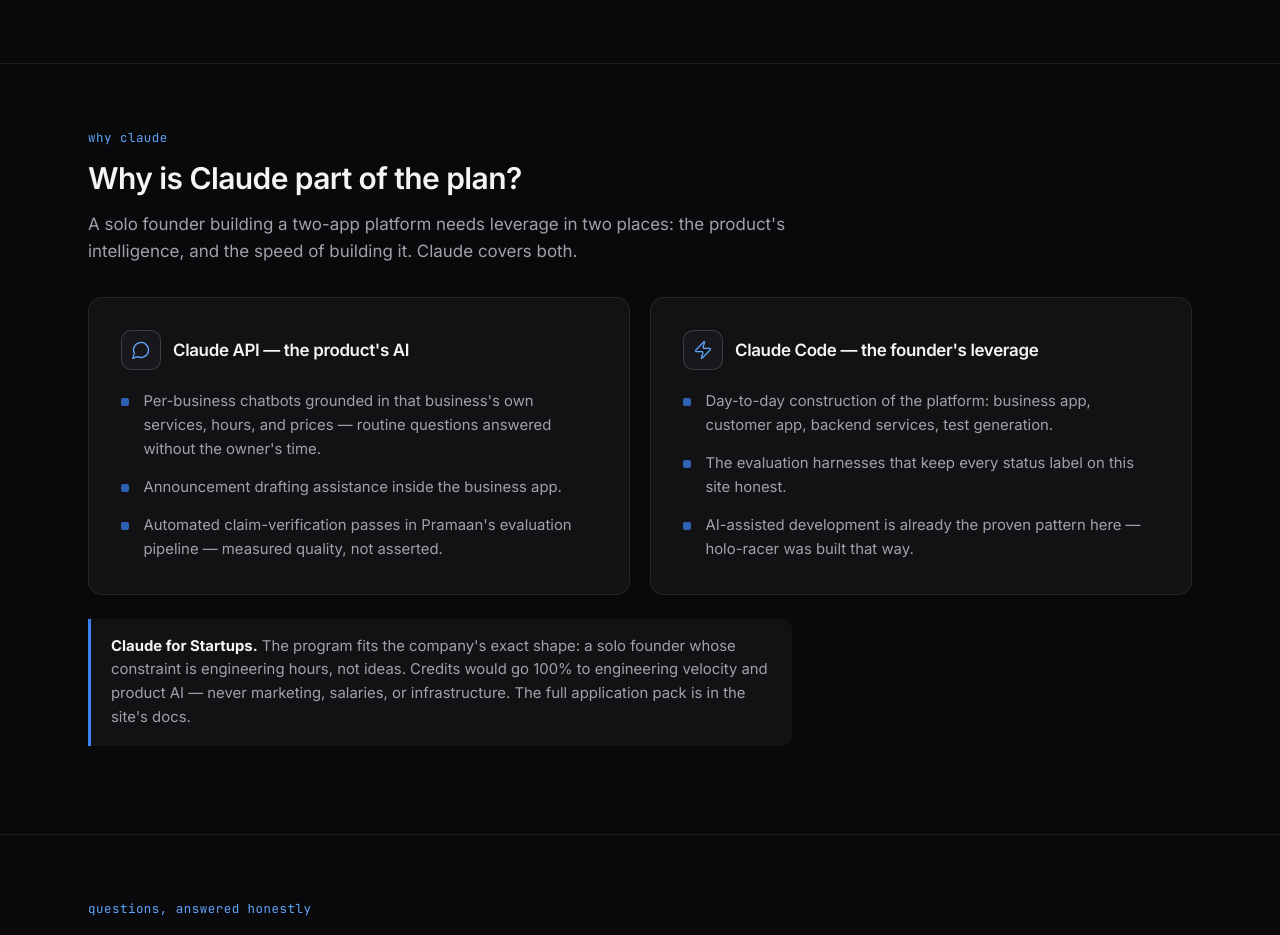
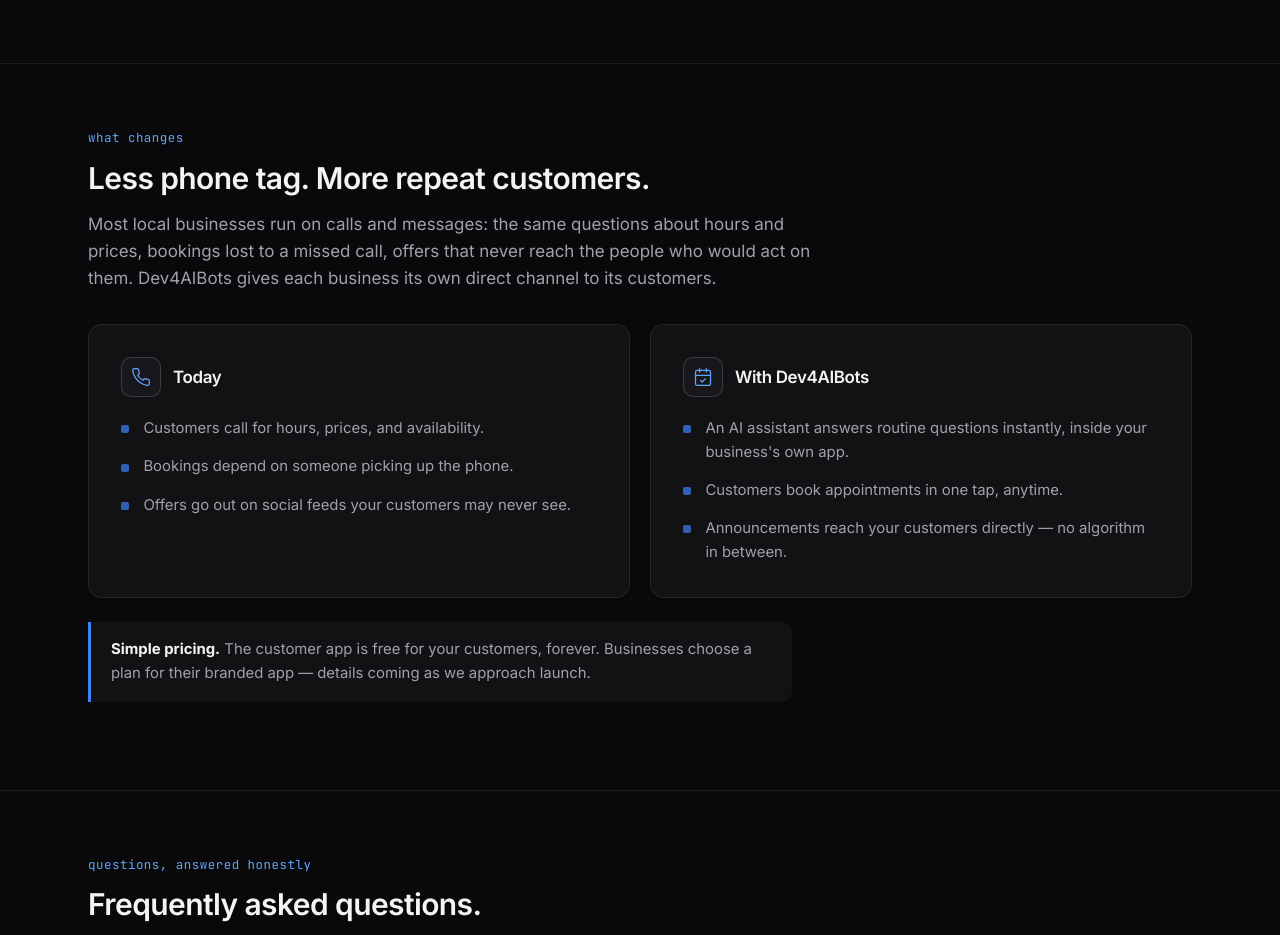
Before and after one commit to dev4aibots/dev4aibots, a Next.js app: page / in a window 1280 px wide. Shown: the part 4164-5099 px from the top of the page. Built offline with nearby package versions, Linux system fonts and the light colour scheme.

Commit message:
fix: normal business homepage — remove Claude/startup-program content; outcome-led What Changes section

```diff
--- a/app/contact/page.tsx
+++ b/app/contact/page.tsx
@@ -79,8 +79,8 @@
 
           <div className="note-box" style={{ maxWidth: "42rem" }}>
             <strong>What to write about.</strong> Local businesses interested
-            in the platform, engineers who want to discuss the open-source
-            work, and startup programs — all welcome. Please don&apos;t ask us
+            in the platform and engineers who want to discuss the
+            open-source work — all welcome. Please don&apos;t ask us
             to misrepresent our status; the labels on this site are
             non-negotiable.
           </div>
--- a/app/page.tsx
+++ b/app/page.tsx
@@ -8,6 +8,8 @@
   Users,
   Zap,
   MessageCircle,
+  PhoneIcon,
+  CalendarCheck,
 } from "@/components/icons";
 import { SITE, REPOS } from "@/lib/site";
 
@@ -382,71 +384,58 @@
         </div>
       </section>
 
-      {/* WHY CLAUDE */}
-      <section className="section" aria-labelledby="why-claude">
+      {/* WHAT CHANGES — outcome-led, normal business section */}
+      <section className="section" aria-labelledby="what-changes">
         <div className="container">
-          <span className="section-label">why claude</span>
-          <h2 id="why-claude">Why is Claude part of the plan?</h2>
+          <span className="section-label">what changes</span>
+          <h2 id="what-changes">Less phone tag. More repeat customers.</h2>
           <p className="lede">
-            A solo founder building a two-app platform needs leverage in two
-            places: the product&apos;s intelligence, and the speed of building
-            it. Claude covers both.
+            Most local businesses run on calls and messages: the same
+            questions about hours and prices, bookings lost to a missed call,
+            offers that never reach the people who would act on them.
+            Dev4AIBots gives each business its own direct channel to its
+            customers.
           </p>
           <div className="split">
             <div className="panel">
               <div className="panel-head">
                 <span className="panel-icon" aria-hidden="true">
-                  <MessageCircle size={20} />
+                  <PhoneIcon size={20} />
                 </span>
-                <h3 style={{ margin: 0 }}>Claude API — the product&apos;s AI</h3>
+                <h3 style={{ margin: 0 }}>Today</h3>
               </div>
               <ul>
+                <li>Customers call for hours, prices, and availability.</li>
+                <li>Bookings depend on someone picking up the phone.</li>
                 <li>
-                  Per-business chatbots grounded in that business&apos;s own
-                  services, hours, and prices — routine questions answered
-                  without the owner&apos;s time.
-                </li>
-                <li>
-                  Announcement drafting assistance inside the business app.
-                </li>
-                <li>
-                  Automated claim-verification passes in Pramaan&apos;s
-                  evaluation pipeline — measured quality, not asserted.
+                  Offers go out on social feeds your customers may never see.
                 </li>
               </ul>
             </div>
             <div className="panel">
               <div className="panel-head">
                 <span className="panel-icon" aria-hidden="true">
-                  <Zap size={20} />
+                  <CalendarCheck size={20} />
                 </span>
-                <h3 style={{ margin: 0 }}>
-                  Claude Code — the founder&apos;s leverage
-                </h3>
+                <h3 style={{ margin: 0 }}>With Dev4AIBots</h3>
               </div>
               <ul>
                 <li>
-                  Day-to-day construction of the platform: business app,
-                  customer app, backend services, test generation.
+                  An AI assistant answers routine questions instantly, inside
+                  your business&apos;s own app.
                 </li>
+                <li>Customers book appointments in one tap, anytime.</li>
                 <li>
-                  The evaluation harnesses that keep every status label on
-                  this site honest.
-                </li>
-                <li>
-                  AI-assisted development is already the proven pattern here —
-                  holo-racer was built that way.
+                  Announcements reach your customers directly — no algorithm
+                  in between.
                 </li>
               </ul>
             </div>
           </div>
           <div className="note-box">
-            <strong>Claude for Startups.</strong> The program fits the
-            company&apos;s exact shape: a solo founder whose constraint is
-            engineering hours, not ideas. Credits would go 100% to engineering
-            velocity and product AI — never marketing, salaries, or
-            infrastructure. The full application pack is in the site&apos;s
-            docs.
+            <strong>Simple pricing.</strong> The customer app is free for your
+            customers, forever. Businesses choose a plan for their branded
+            app — details coming as we approach launch.
           </div>
         </div>
       </section>
--- a/app/product/page.tsx
+++ b/app/product/page.tsx
@@ -61,7 +61,7 @@
     feature: "AI chatbots",
     app: "Customer",
     status: "development",
-    note: "MVP: rule-based FAQ assistant (hours, services, booking help), honestly labeled in-product. Claude API upgrade is roadmap.",
+    note: "MVP: rule-based FAQ assistant (hours, services, booking help), honestly labeled in-product. A more capable AI assistant is on the roadmap.",
   },
   {
     feature: "Reviews",
```
